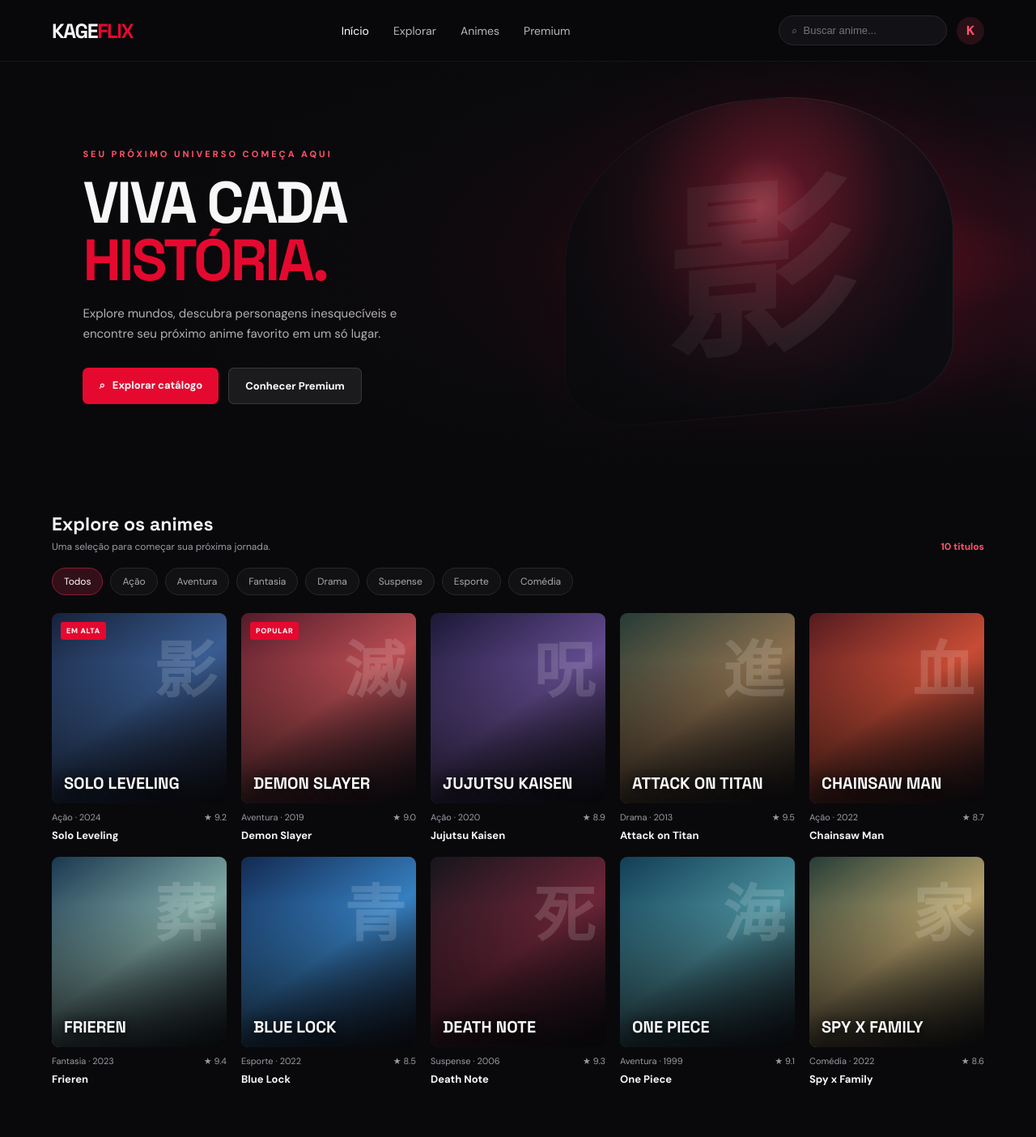
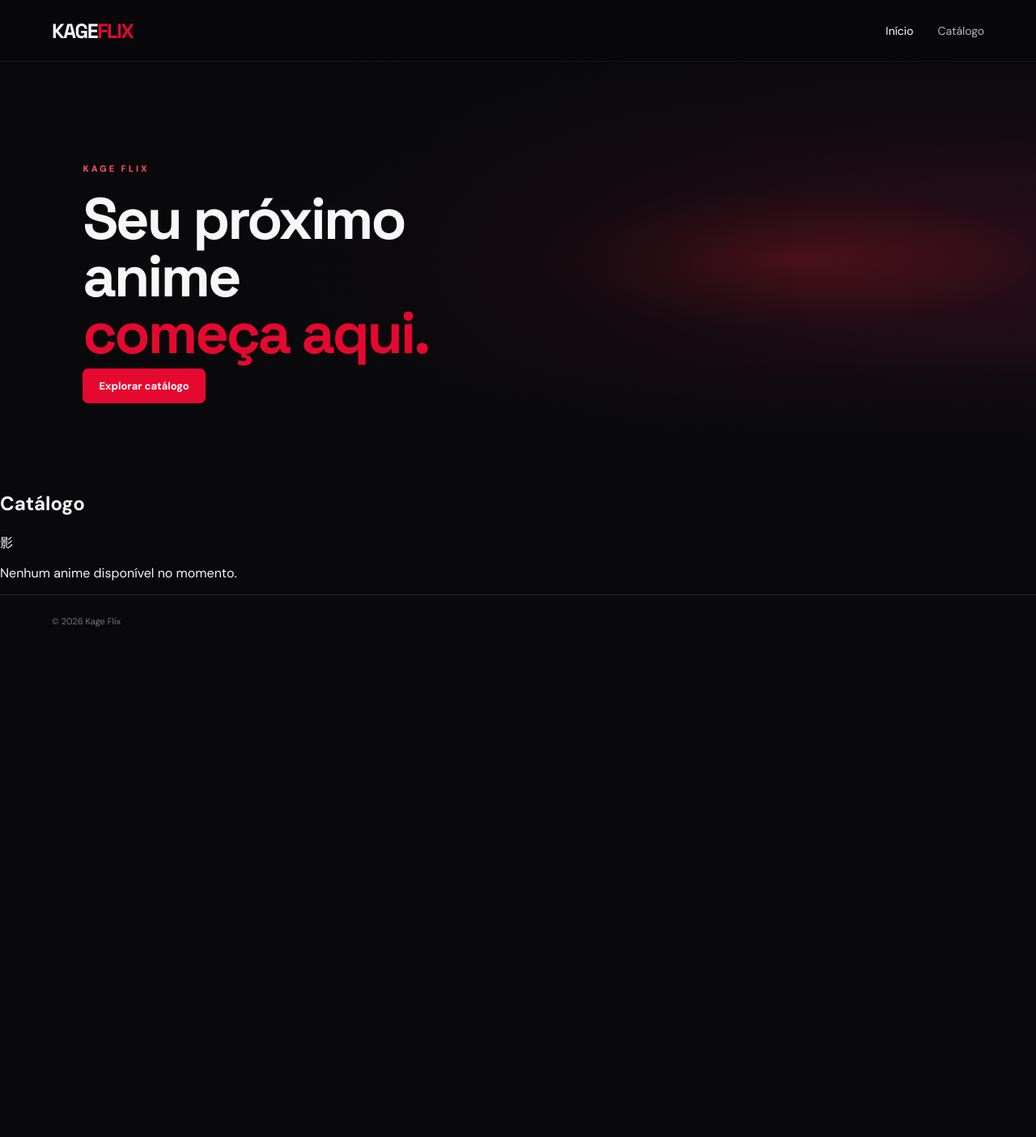
Before and after one commit to joaopedroremidio/KAGE-FLIX, a Next.js app: page / in a window 1280 px wide. Shown: the top 1404 px of the page at 81% size. After the commit the page ends 800 px from the top, so only its background shows below. Built offline with nearby package versions, Linux system fonts and the light colour scheme.

Commit message:
Simplifica a página inicial e remove conteúdo demonstrativo

```diff
--- a/app/page.tsx
+++ b/app/page.tsx
@@ -1,82 +1,35 @@
 "use client";
 
-import { useMemo, useState } from "react";
-
-type Anime = { title: string; genre: string; year: string; rating: string; mark: string; tag?: string; poster: string };
-
-const animeList: Anime[] = [
-  { title: "Solo Leveling", genre: "Ação", year: "2024", rating: "9.2", mark: "影", tag: "EM ALTA", poster: "linear-gradient(145deg,#17223b,#395c91 48%,#10121d)" },
-  { title: "Demon Slayer", genre: "Aventura", year: "2019", rating: "9.0", mark: "滅", tag: "POPULAR", poster: "linear-gradient(145deg,#531b2a,#b94d52 48%,#17121b)" },
-  { title: "Jujutsu Kaisen", genre: "Ação", year: "2020", rating: "8.9", mark: "呪", poster: "linear-gradient(145deg,#1b1836,#634b8e 50%,#101018)" },
-  { title: "Attack on Titan", genre: "Drama", year: "2013", rating: "9.5", mark: "進", poster: "linear-gradient(145deg,#263b36,#8c704e 50%,#171512)" },
-  { title: "Chainsaw Man", genre: "Ação", year: "2022", rating: "8.7", mark: "血", poster: "linear-gradient(145deg,#541b20,#c84c35 48%,#171012)" },
-  { title: "Frieren", genre: "Fantasia", year: "2023", rating: "9.4", mark: "葬", poster: "linear-gradient(145deg,#1a3850,#80a9a5 50%,#10181d)" },
-  { title: "Blue Lock", genre: "Esporte", year: "2022", rating: "8.5", mark: "青", poster: "linear-gradient(145deg,#122a51,#367fc0 50%,#0d1320)" },
-  { title: "Death Note", genre: "Suspense", year: "2006", rating: "9.3", mark: "死", poster: "linear-gradient(145deg,#17151b,#6b2538 50%,#09090d)" },
-  { title: "One Piece", genre: "Aventura", year: "1999", rating: "9.1", mark: "海", poster: "linear-gradient(145deg,#123e56,#4b8f9c 50%,#10151a)" },
-  { title: "Spy x Family", genre: "Comédia", year: "2022", rating: "8.6", mark: "家", poster: "linear-gradient(145deg,#263d36,#b6a16c 50%,#151712)" },
-];
-
-const genres = ["Todos", "Ação", "Aventura", "Fantasia", "Drama", "Suspense", "Esporte", "Comédia"];
-
 export default function Home() {
-  const [activeGenre, setActiveGenre] = useState("Todos");
-  const [query, setQuery] = useState("");
-  const filtered = useMemo(() => animeList.filter((anime) =>
-    (activeGenre === "Todos" || anime.genre === activeGenre) &&
-    anime.title.toLowerCase().includes(query.toLowerCase())
-  ), [activeGenre, query]);
-
   return (
     <>
       <header className="site-header">
-        <a className="brand" href="#" aria-label="Kage Flix início">KAGE<span>FLIX</span></a>
+        <a className="brand" href="/" aria-label="Kage Flix início">KAGE<span>FLIX</span></a>
         <nav className="nav" aria-label="Navegação principal">
-          <a className="active" href="#">Início</a><a href="#catalogo">Explorar</a><a href="#catalogo">Animes</a><a href="#premium">Premium</a>
+          <a className="active" href="#inicio">Início</a>
+          <a href="#catalogo">Catálogo</a>
         </nav>
-        <div className="header-actions">
-          <input className="search-pill" aria-label="Buscar anime" placeholder="⌕  Buscar anime..." value={query} onChange={(e) => { setQuery(e.target.value); document.getElementById("catalogo")?.scrollIntoView({ behavior: "smooth" }); }} />
-          <div className="avatar" aria-label="Perfil">K</div>
-        </div>
       </header>
 
       <main>
-        <section className="hero">
-          <div className="hero-art" aria-hidden="true" />
+        <section className="hero" id="inicio">
           <div className="hero-content">
-            <div className="eyebrow">SEU PRÓXIMO UNIVERSO COMEÇA AQUI</div>
-            <h1>VIVA CADA<br /><span>HISTÓRIA.</span></h1>
-            <p>Explore mundos, descubra personagens inesquecíveis e encontre seu próximo anime favorito em um só lugar.</p>
-            <div className="hero-buttons"><a className="primary-btn" href="#catalogo">⌕ &nbsp; Explorar catálogo</a><a className="secondary-btn" href="#premium">Conhecer Premium</a></div>
+            <span className="eyebrow">KAGE FLIX</span>
+            <h1>Seu próximo anime<br /><span>começa aqui.</span></h1>
+            <a className="primary-btn" href="#catalogo">Explorar catálogo</a>
           </div>
         </section>
 
-        <section className="content" id="catalogo">
-          <div className="section-head"><div><h2>Explore os animes</h2><p>Uma seleção para começar sua próxima jornada.</p></div><span className="see-all">{filtered.length} títulos</span></div>
-          <div className="filters" aria-label="Filtrar por gênero">
-            {genres.map((genre) => <button key={genre} className={`filter ${activeGenre === genre ? "selected" : ""}`} onClick={() => setActiveGenre(genre)}>{genre}</button>)}
+        <section className="catalog" id="catalogo">
+          <h2>Catálogo</h2>
+          <div className="empty-state">
+            <span className="empty-icon" aria-hidden="true">影</span>
+            <p>Nenhum anime disponível no momento.</p>
           </div>
-          <div className="anime-grid">
-            {filtered.length ? filtered.map((anime) => (
-              <article className="anime-card" key={anime.title}>
-                <div className="poster" style={{ "--poster": anime.poster } as React.CSSProperties} data-mark={anime.mark}>
-                  {anime.tag && <span className="poster-tag">{anime.tag}</span>}
-                  <span className="poster-title">{anime.title.toUpperCase()}</span>
-                </div>
-                <div className="anime-meta"><span>{anime.genre} · {anime.year}</span><span>★ {anime.rating}</span></div>
-                <div className="anime-name">{anime.title}</div>
-              </article>
-            )) : <div className="empty">Nenhum anime encontrado. Tente outro nome ou gênero.</div>}
-          </div>
-
-          <section className="premium" id="premium">
-            <div><h3>Uma experiência sem interrupções.</h3><p>Conheça o <strong>Kage Premium</strong> e aproveite a plataforma sem anúncios.</p></div>
-            <button className="primary-btn" onClick={() => alert("O Kage Premium estará disponível em uma próxima atualização.")}>Conhecer Premium</button>
-          </section>
         </section>
       </main>
 
-      <footer className="footer"><span>© 2026 Kage Flix. Todos os direitos reservados.</span><span>Catálogo demonstrativo · Disponibilidade de conteúdo sujeita a licenciamento.</span></footer>
+      <footer className="footer">© 2026 Kage Flix</footer>
     </>
   );
 }
```
